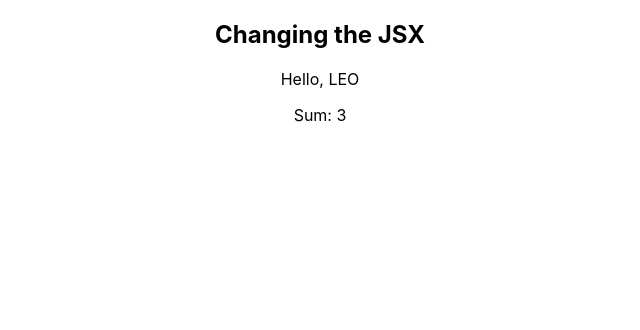
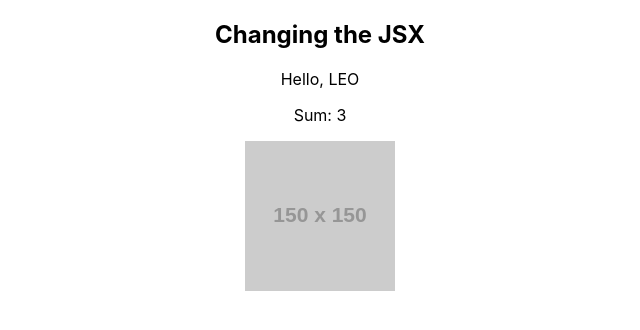
Before and after one commit to LeandroBonatto/CostProject, a React (Create React App) app in the folder cost-project/: page / in a window 1280 px wide. Shown: the top 330 px of the page, without its empty margins (320-960 px from the left). Built offline with nearby package versions, Linux system fonts and the light colour scheme.

Commit message:
Update App.js

```diff
--- a/cost-project/src/App.js
+++ b/cost-project/src/App.js
@@ -9,11 +9,14 @@ function App() {
     return a + b
   }
 
+  const url = 'https://via.placeholder.com/150'
+
   return (
     <div className="App">
       <h2>Changing the JSX</h2>
       <p>Hello, {newName}</p>
       <p>Sum: {sum(1, 2)}</p>
+      <img src={url} alt="My picture" />
     </div>
   );
 }
```
